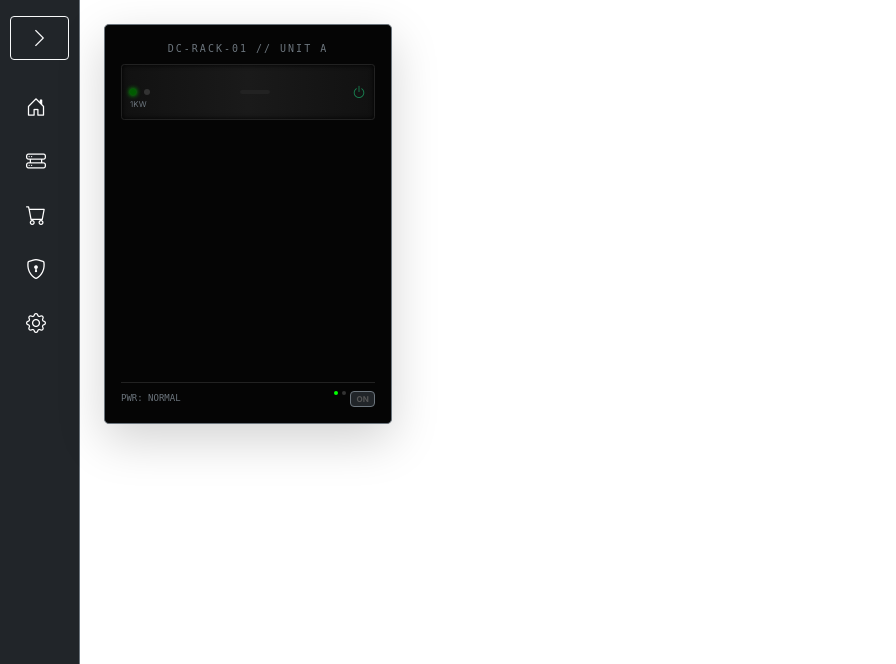
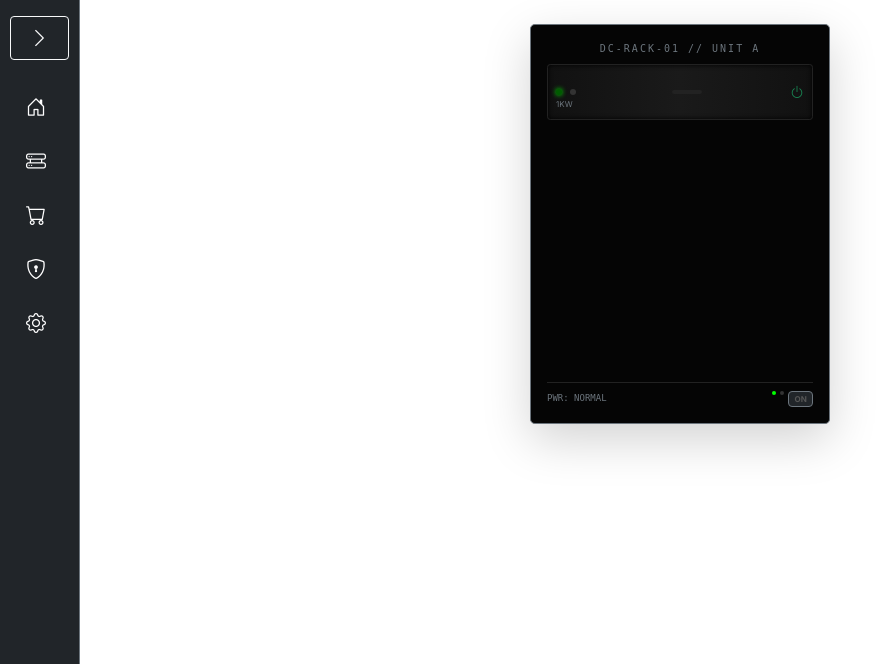
Before and after one commit to GabigolDEVPY/DATACENTER_SIMULATOR, a Django app: page /datacenter/ in a window 1280 px wide. Shown: the top 664 px of the page, without its empty margins (0-896 px from the left). Run offline with Django 5.2, Linux system fonts and the light colour scheme; tables that the repository leaves empty hold one stand-in row (values such as "Sample post").

Commit message:
arrumando arquivos

```diff
--- a/datacenter/templates/datacenter/index.html
+++ b/datacenter/templates/datacenter/index.html
@@ -1,8 +1,10 @@
 {% extends "base.html" %}
 {% block content %}
-    {% for hack in hacks %}
-        {% include "partials/rack.html" %}
-    {% endfor %}
+    <div class="row col-24 mx-auto gap-3 justify-content-center">
+        {% for hack in hacks %}
+            {% include "partials/rack.html" %}
+        {% endfor %}
+    </div>
 
     <!-- Modal único, fixo na página -->
     <div id="ModalBay"
--- a/datacenter/templates/partials/rack.html
+++ b/datacenter/templates/partials/rack.html
@@ -1,4 +1,4 @@
-<div class="shadow-lg card bg-black w-25 rounded-3 border border-secondary p-3 d-flex flex-column justify-content-between" style="height: 400px; background-color: #050505 !important;">
+<div class="shadow-lg card bg-black rounded-3 border border-secondary p-3 d-flex flex-column justify-content-between" style="height: 400px; width: 300px; background-color: #050505 !important;">
 
     <!-- Topo do Rack (Label) -->
     <div class="text-center text-secondary mb-2" style="font-size: 10px; letter-spacing: 2px; font-family: monospace;">
```
